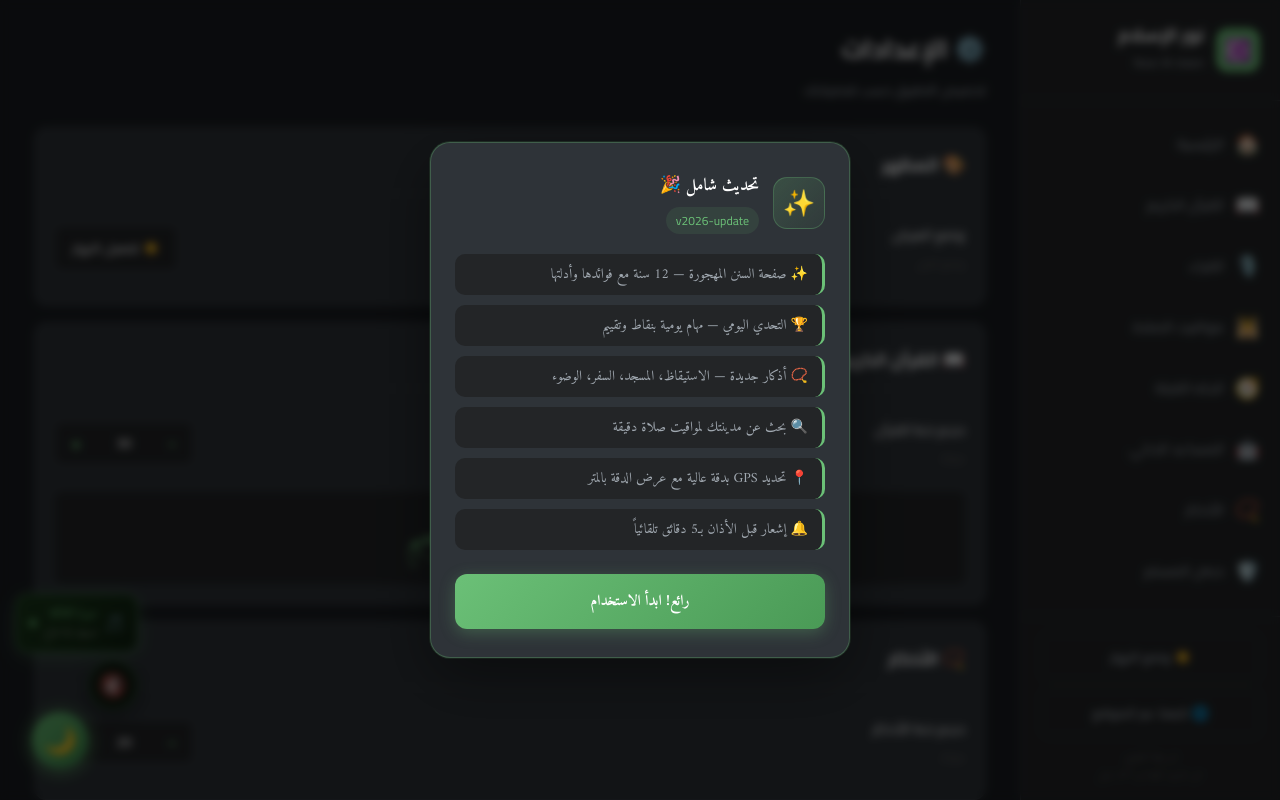
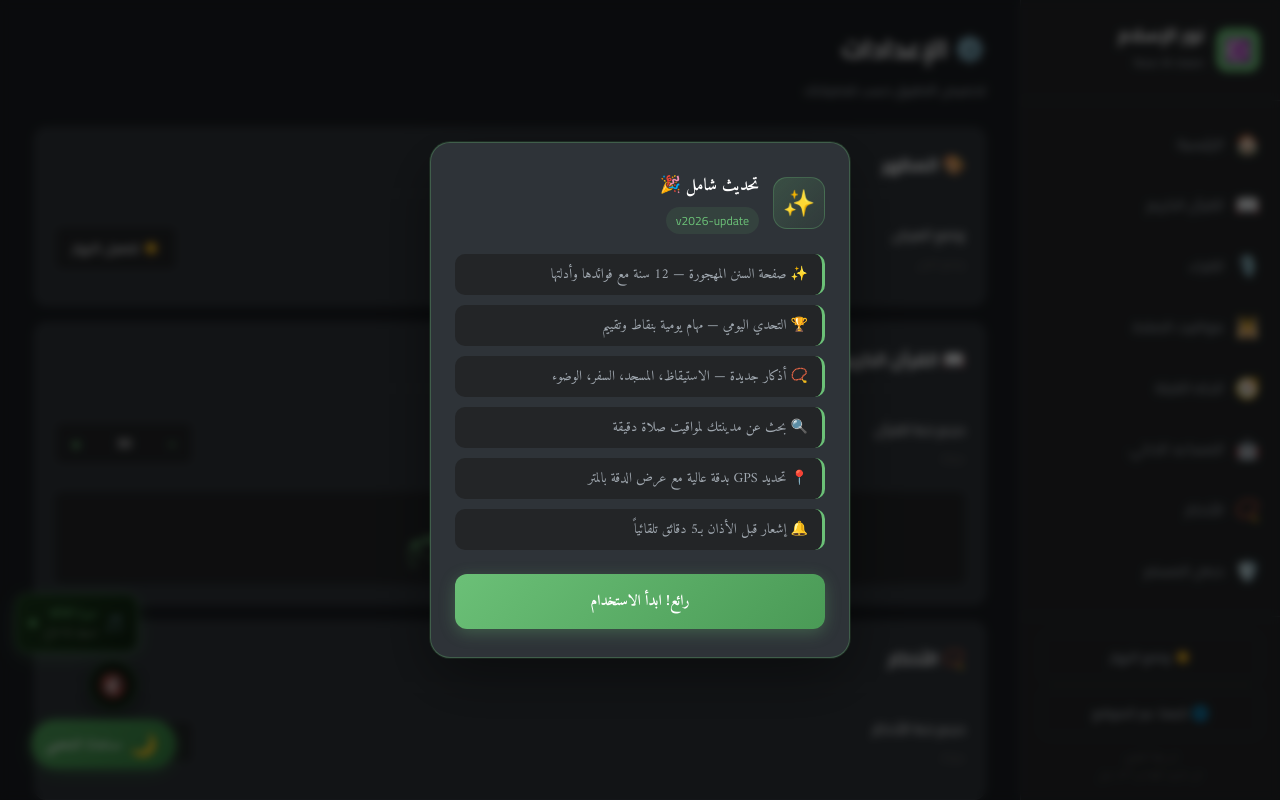
Before and after one commit to Abilaaacg/nabil-quran, a React (Vite) app: page /settings in a window 1280 px wide. Shown: the top 800 px of the page. Built offline with nearby package versions, Linux system fonts and the light colour scheme; what @capacitor/core would draw is missing.

Commit message:
Redesign ChatFAB as pill button with label text

```diff
--- a/src/components/ChatFAB.css
+++ b/src/components/ChatFAB.css
@@ -1,53 +1,64 @@
 .chat-fab {
   position: fixed;
-  bottom: 90px;   /* فوق mobile nav */
+  bottom: 90px;
   left: 20px;
-  width: 56px;
-  height: 56px;
-  border-radius: 50%;
-  background: linear-gradient(135deg, #6bc077, #3a8a4a);
+  height: 48px;
+  padding: 0 18px 0 14px;
+  border-radius: 28px;
+  background: linear-gradient(135deg, #4a9a56, #2d7a3a);
   border: none;
   cursor: pointer;
   z-index: 900;
   display: flex;
   align-items: center;
-  justify-content: center;
-  box-shadow: 0 4px 16px rgba(107,192,119,0.45);
+  gap: 8px;
+  box-shadow: 0 4px 18px rgba(58,138,74,0.45);
   transition: transform 0.2s, box-shadow 0.2s;
+  direction: rtl;
 }
 
 .chat-fab:hover {
-  transform: scale(1.1);
-  box-shadow: 0 6px 20px rgba(107,192,119,0.6);
+  transform: scale(1.05);
+  box-shadow: 0 6px 22px rgba(58,138,74,0.6);
 }
 
 .chat-fab:active {
-  transform: scale(0.95);
+  transform: scale(0.97);
 }
 
 .chat-fab-icon {
-  font-size: 26px;
+  font-size: 22px;
   line-height: 1;
+  position: relative;
+  z-index: 1;
+  flex-shrink: 0;
+}
+
+.chat-fab-label {
+  font-size: 13px;
+  font-weight: 700;
+  color: #fff;
+  font-family: var(--font-arabic, 'Tajawal', sans-serif);
+  white-space: nowrap;
   position: relative;
   z-index: 1;
 }
 
-/* نبضة خضراء */
+/* نبضة */
 .chat-fab-pulse {
   position: absolute;
   inset: 0;
-  border-radius: 50%;
-  background: rgba(107,192,119,0.4);
-  animation: fab-pulse 2.4s ease-out infinite;
+  border-radius: 28px;
+  background: rgba(107,192,119,0.35);
+  animation: fab-pulse 2.6s ease-out infinite;
 }
 
 @keyframes fab-pulse {
-  0%   { transform: scale(1); opacity: 0.7; }
-  70%  { transform: scale(1.6); opacity: 0; }
-  100% { transform: scale(1.6); opacity: 0; }
+  0%   { transform: scale(1); opacity: 0.8; }
+  70%  { transform: scale(1.12); opacity: 0; }
+  100% { transform: scale(1.12); opacity: 0; }
 }
 
-/* على الشاشات الكبيرة (sidebar موجود) ارفعه أكتر */
 @media (min-width: 769px) {
   .chat-fab {
     bottom: 32px;
--- a/src/components/ChatFAB.jsx
+++ b/src/components/ChatFAB.jsx
@@ -2,15 +2,16 @@ import { useNavigate, useLocation } from 'react-router-dom'
 import './ChatFAB.css'
 
 export default function ChatFAB() {
-  const navigate  = useNavigate()
-  const location  = useLocation()
+  const navigate = useNavigate()
+  const location = useLocation()
 
   if (location.pathname === '/ai') return null
 
   return (
-    <button className="chat-fab" onClick={() => navigate('/ai')} title="المساعد الإسلامي">
+    <button className="chat-fab" onClick={() => navigate('/ai')} title="المساعد الشخصي">
+      <span className="chat-fab-pulse" />
       <span className="chat-fab-icon">🌙</span>
-      <span className="chat-fab-pulse" />
+      <span className="chat-fab-label">مساعدك الشخصي</span>
     </button>
   )
 }
```
